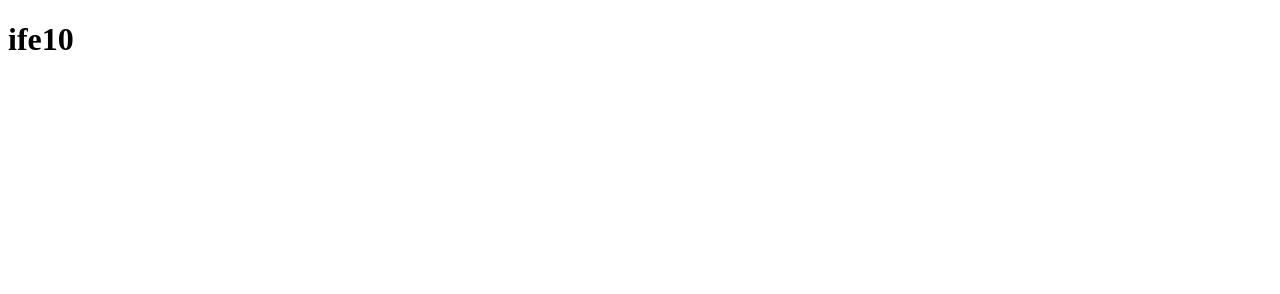
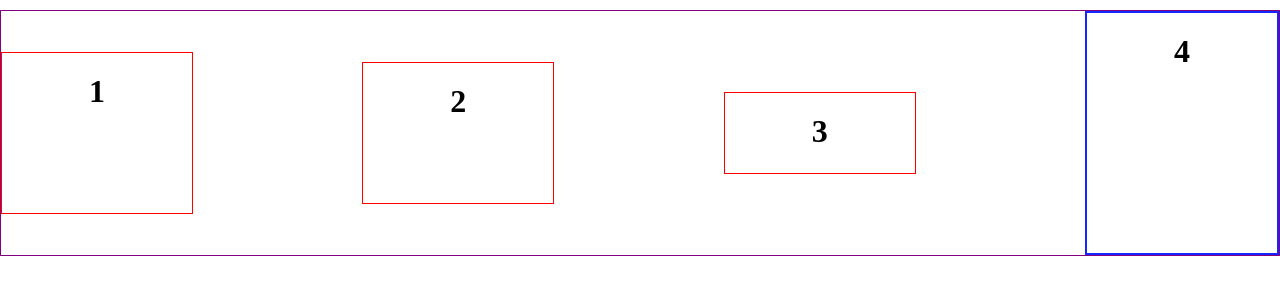
Before and after one commit to tangzheng1900/baidu-ife, a plain HTML site: page task1/ife10/ife10.html in a window 1280 px wide. Drawn offline with Linux system fonts and the light colour scheme.

Commit message:
ife10-flex布局

```diff
--- a/task1/ife10/ife10.html
+++ b/task1/ife10/ife10.html
@@ -3,10 +3,103 @@
 <head>
     <meta charset="utf-8">
     <title>ife10</title>
+
+    <style type="text/css">
+
+        body {
+
+            margin: 0;
+            padding: 0;
+        }
+
+        @media (min-width:641px) {
+
+            .container {
+                margin-top: 10px;
+                display: flex;
+                flex-flow: row wrap;
+                justify-content: space-between;
+                border: solid 1px purple;
+                align-items: center;
+
+            }
+        }
+
+        @media (max-width:640px) {
+
+            .container {
+                margin-top: 10px;
+                display: flex;
+                flex-flow: row wrap;
+                justify-content: space-around;
+                border: solid 1px purple;
+                align-items: center;
+            }
+
+            .item4{
+                order: -1;
+
+            }
+        }
+
+        .item1 {
+            width: 150px;
+            height: 120px;
+            border: 1px solid #f00;
+            padding: 20px;
+            font-size: 2em;
+            font-weight: bold;
+            text-align: center;
+
+        }
+
+        .item2 {
+            width: 150px;
+            height: 100px;
+            border: 1px solid #f00;
+            padding: 20px;
+            font-size: 2em;
+            font-weight: bold;
+            text-align: center;
+
+        }
+
+        .item3 {
+            width: 150px;
+            height: 40px;
+            border: 1px solid #f00;
+            padding: 20px;
+            font-size: 2em;
+            font-weight: bold;
+            text-align: center;
+
+        }
+
+        .item4 {
+            width: 150px;
+            height: 200px;
+            border: 2px solid #1526ff;
+            padding: 20px;
+            font-size: 2em;
+            font-weight: bold;
+            text-align: center;
+        }
+    </style>
+
 </head>
 <body>
 
-<h1>ife10</h1>
+
+<div class="container">
+
+    <div class="item1">1</div>
+    <div class="item2">2</div>
+    <div class="item3">3</div>
+    <div class="item4">4</div>
+
+
+</div>
+
 
 </body>
 </html>
```
